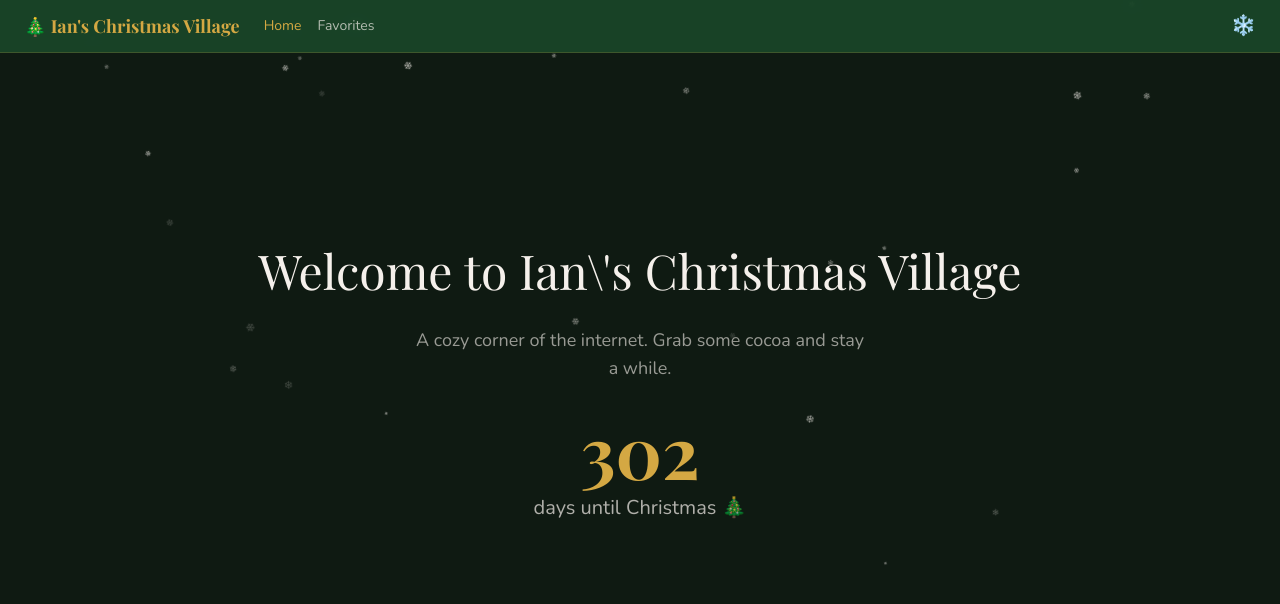
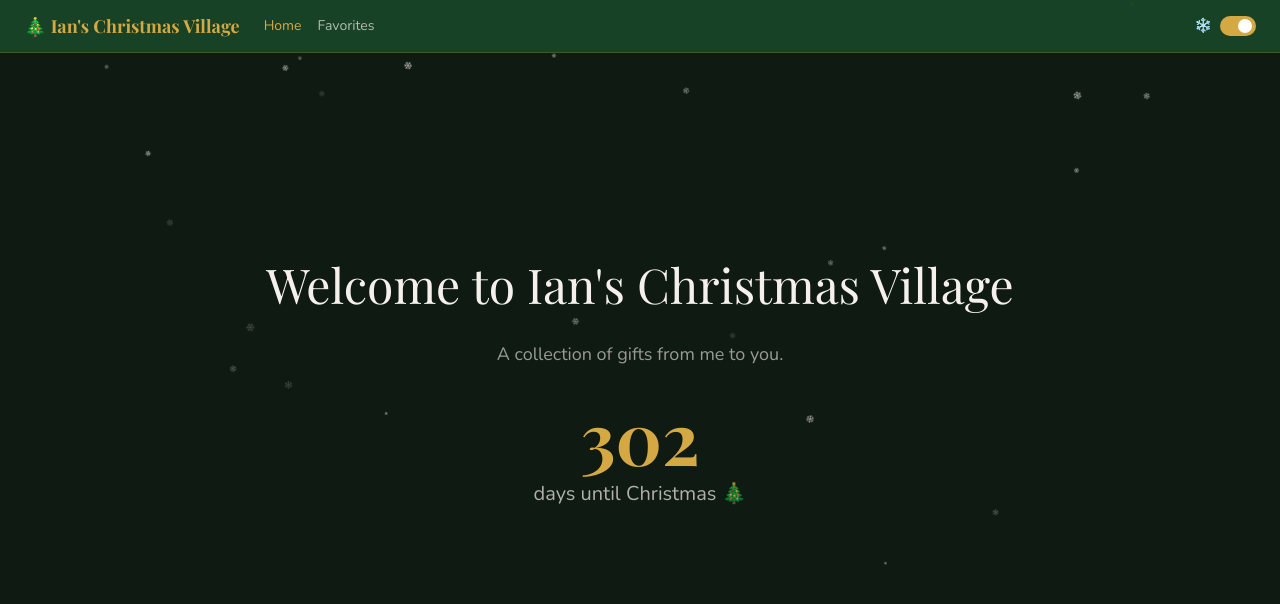
Before and after one commit to ianrosevear/ians-christmas-village, a Next.js app: page / in a window 1280 px wide. Shown: the top 604 px of the page. Built offline with nearby package versions, Linux system fonts and the light colour scheme; a web font is replaced by a local one.

Commit message:
update snowfall toggle

```diff
--- a/app/page.tsx
+++ b/app/page.tsx
@@ -4,10 +4,10 @@ export default function Home() {
   return (
     <div className="flex flex-col items-center justify-center min-h-[80vh] gap-8 px-4">
       <h1 className="text-5xl text-[var(--color-snow)] text-center" style={{ fontFamily: "var(--font-playfair-display)" }}>
-        Welcome to Ian\&apos;s Christmas Village
+        Welcome to Ian&apos;s Christmas Village
       </h1>
       <p className="text-lg text-[var(--color-snow)]/60 text-center max-w-md">
-        A cozy corner of the internet. Grab some cocoa and stay a while.
+        A collection of gifts from me to you.
       </p>
       <ChristmasCountdown />
     </div>
--- a/components/Nav.tsx
+++ b/components/Nav.tsx
@@ -2,6 +2,7 @@
 
 import Link from "next/link";
 import { usePathname } from "next/navigation";
+import { Switch } from "@headlessui/react";
 
 const routes = [
   { label: "Home", href: "/" },
@@ -36,13 +37,22 @@ export default function Nav({ snowEnabled, toggleSnow }: NavProps) {
           ))}
         </div>
       </div>
-      <button
-        onClick={toggleSnow}
-        className={`text-xl transition-opacity ${snowEnabled ? "opacity-100" : "opacity-40"}`}
-        title={snowEnabled ? "Disable snowflakes" : "Enable snowflakes"}
-      >
-        ❄️
-      </button>
+      <div className="flex items-center gap-2">
+        <span className="text-sm">❄️</span>
+        <Switch
+          checked={snowEnabled}
+          onChange={toggleSnow}
+          className={`relative inline-flex h-5 w-9 items-center rounded-full transition-colors ${
+            snowEnabled ? "bg-[var(--color-gold)]" : "bg-[var(--color-snow)]/20"
+          }`}
+        >
+          <span
+            className={`inline-block h-3.5 w-3.5 rounded-full bg-white transition-transform ${
+              snowEnabled ? "translate-x-4.5" : "translate-x-0.5"
+            }`}
+          />
+        </Switch>
+      </div>
     </nav>
   );
 }
--- a/package.json
+++ b/package.json
@@ -9,6 +9,7 @@
     "lint": "eslint"
   },
   "dependencies": {
+    "@headlessui/react": "^2.2.9",
     "next": "16.1.6",
     "react": "19.2.3",
     "react-dom": "19.2.3"
```
Also changed, not shown: 1 other file (tests, documents, lock files or other folders).
